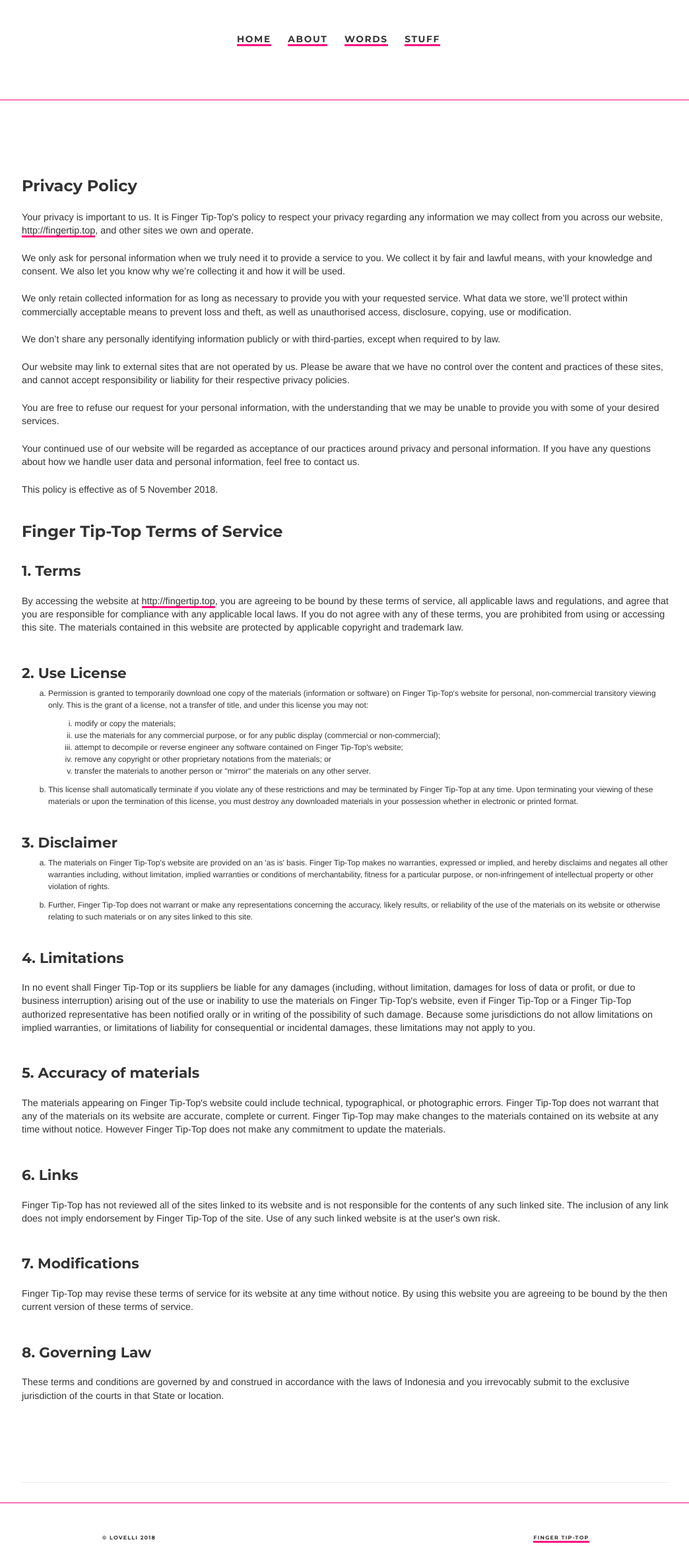
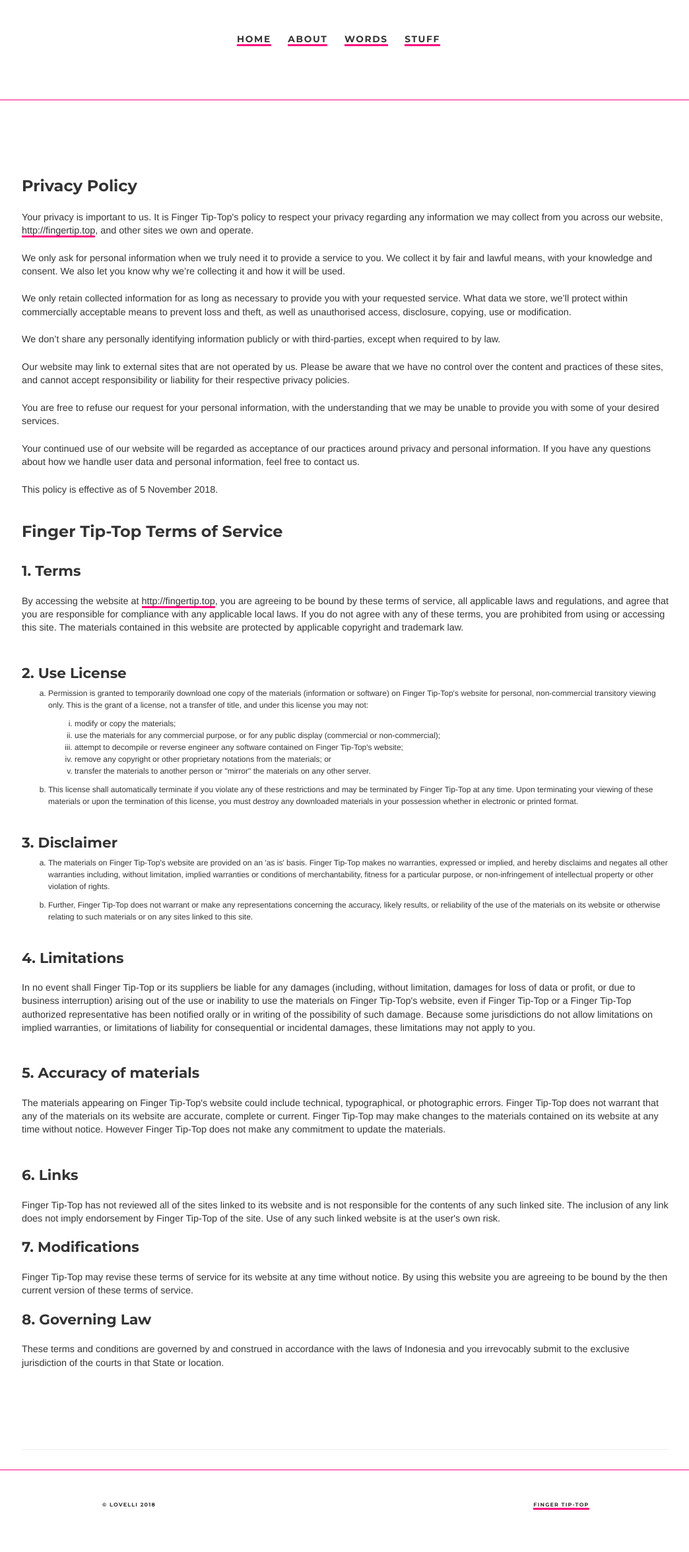
Before and after one commit to ariesti/ariesti.github.io, a Jekyll site: the page built from terms/policies.html, in a window 1280 px wide. Shown: the whole page at 66% size, without its empty margins (117-1161 px from the left). Built offline with Jekyll 4.4.1, drawn with Linux system fonts in a browser that asks for light colours; after the commit the page ends 2303 px from its top, so only the background shows below that.

Commit message:
Update policies.html

```diff
--- a/terms/policies.html
+++ b/terms/policies.html
@@ -43,9 +43,9 @@
 <p>The materials appearing on Finger Tip-Top's website could include technical, typographical, or photographic errors. Finger Tip-Top does not warrant that any of the materials on its website are accurate, complete or current. Finger Tip-Top may make changes to the materials contained on its website at any time without notice. However Finger Tip-Top does not make any commitment to update the materials.</p>
 <h3 class="ex1">6. Links</h3>
 <p>Finger Tip-Top has not reviewed all of the sites linked to its website and is not responsible for the contents of any such linked site. The inclusion of any link does not imply endorsement by Finger Tip-Top of the site. Use of any such linked website is at the user's own risk.</p>
-<h3 class="ex1">7. Modifications</h3>
+<h3>7. Modifications</h3>
 <p>Finger Tip-Top may revise these terms of service for its website at any time without notice. By using this website you are agreeing to be bound by the then current version of these terms of service.</p>
-<h3 class="ex1">8. Governing Law</h3>
+<h3>8. Governing Law</h3>
 <p>These terms and conditions are governed by and construed in accordance with the laws of Indonesia and you irrevocably submit to the exclusive jurisdiction of the courts in that State or location.</p>
 </div>
 </div>
```
